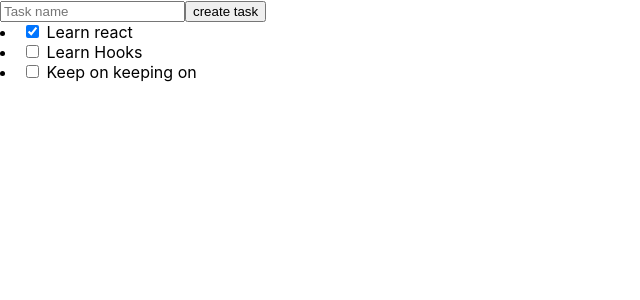
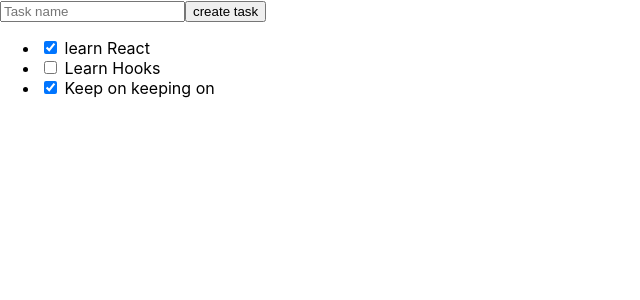
Before and after one commit to ieti-eci/React-lab, a React (Create React App) app: page / in a window 1280 px wide. Shown: the top 300 px of the page, without its empty margins (0-640 px from the left). Built offline with nearby package versions, Linux system fonts and the light colour scheme.

Commit message:
Mapping state

```diff
--- a/src/App.js
+++ b/src/App.js
@@ -1,18 +1,47 @@
-import logo from './logo.svg';
 import './App.css';
 import {TaskItem} from "./TaskItem"
+import {useState} from "react";
 
 function App() {
+    const [tasks,setTasks] = useState([
+        {
+            isCompleted: true,
+            name: "learn React"
+        },
+        {
+            isCompleted: false,
+            name: "Learn Hooks"
+        },
+        {
+            isCompleted: true,
+            name: "Keep on keeping on"
+        }
+
+    ]);
+    const handleTaskChange= () =>{
+        console.log("change")
+    }
   return (
     <main >
-      <input type="text" placeholder="Task name"/>
-      <button> create task </button>
-      <form>
-        <TaskItem isChecked={true} taskName={"Learn react"} />
-        <TaskItem isChecked={false} taskName={"Learn Hooks"} />
-        <TaskItem isChecked={false} taskName={"Keep on keeping on"} />
+        <form>
+          <input type="text" placeholder="Task name"/>
+          <button> create task </button>
+        </form>
+        <ul>
+            {tasks.map((task) => {
+                return(
+                    <TaskItem
+                        isChecked={task.isCompleted}
+                        taskName={task.name}
+                        onTaskChange={handleTaskChange} />
+                    );
 
-      </form>
+            })}
+
+        </ul>
+
+
+
     </main>
   );
 }
--- a/src/TaskItem.js
+++ b/src/TaskItem.js
@@ -1,11 +1,12 @@
-export const  TaskItem = (props) => {
-    const {isChecked, taskName }=props;
+export const  TaskItem = ({isChecked, taskName,onTaskChange }) => {
+
+
     const styleOfTheComponent = {
         textDecoration: isChecked ? "line-through":"",
     }
     return (
         <li>
-            <input checked={isChecked} type="checkbox" />
+            <input onChange={onTaskChange} checked={isChecked} type="checkbox" />
             <span style={{styleOfTheComponent}}> {taskName}</span>
         </li>
     );
```
